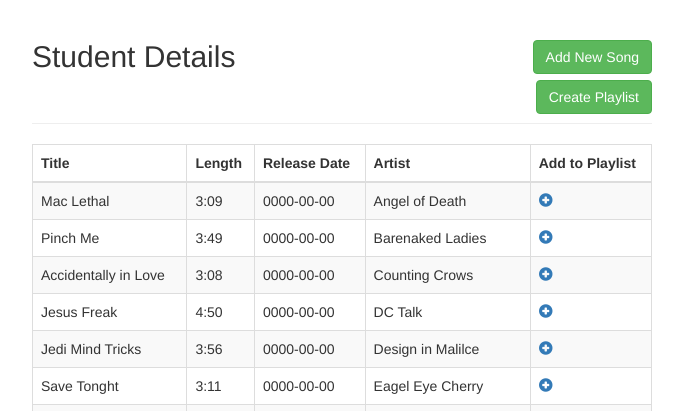
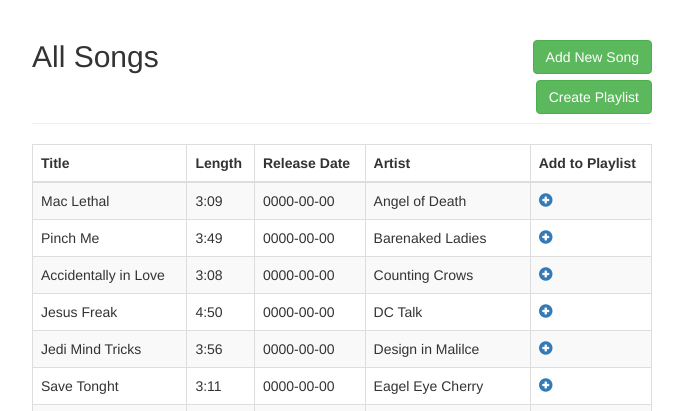
Before and after one commit to scs3402019/Final-Project, a PHP site: page / in a window 1280 px wide. Shown: the top 411 px of the page, without its empty margins (298-981 px from the left). Run offline with PHP 8.4, Linux system fonts and the light colour scheme; data comes from the database, SQL or seed files in the repository; data that the repository does not hold is empty.

Commit message:
Update index.php

```diff
--- a/index.php
+++ b/index.php
@@ -30,7 +30,7 @@
             <div class="row">
                 <div class="col-md-12">
                     <div class="page-header clearfix">
-                        <h2 class="pull-left">Student Details</h2>
+                        <h2 class="pull-left">All Songs</h2>
                         <a href="createSong.php" class="btn btn-success pull-right">Add New Song</a><br><br><a href="createPlaylist.php" class="btn btn-success pull-right">Create Playlist</a>
                     </div>
                     <?php
```
